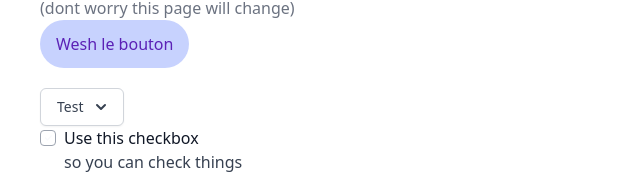
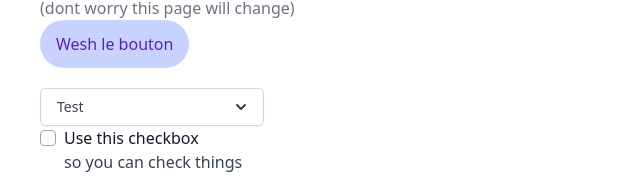
Before and after one commit to flamingautotest/front, a Next.js app: page / in a window 1280 px wide. Shown: the part 124-302 px from the top of the page, without its empty margins (0-640 px from the left). Built offline with nearby package versions, Linux system fonts and the light colour scheme.

Commit message:
fix(dropdown): fix width

```diff
--- a/components/DropDown.js
+++ b/components/DropDown.js
@@ -18,8 +18,8 @@ export default function DropDown(props) {
 	}
 
 	return (
-		<Menu as="div" className={["relative inline-block text-left", className].join(' ')}>
-			<Menu.Button className="inline-flex justify-center w-full rounded-md border border-gray-300 shadow-sm px-4 py-2 bg-white text-sm font-medium text-gray-700 hover:bg-gray-50 focus:outline-none focus:ring-2 focus:ring-offset-2 focus:ring-offset-gray-100 focus:ring-indigo-500">
+		<Menu as="div" className={["relative inline-block text-left w-56", className].join(' ')}>
+			<Menu.Button className="inline-flex justify-between w-full rounded-md border border-gray-300 shadow-sm px-4 py-2 bg-white text-sm font-medium text-gray-700 hover:bg-gray-50 focus:outline-none focus:ring-2 focus:ring-offset-2 focus:ring-offset-gray-100 focus:ring-indigo-500">
 				{ activeItem.label }
 				<ChevronDownIcon className="-mr-1 ml-2 h-5 w-5" aria-hidden="true" />
 			</Menu.Button>
```
